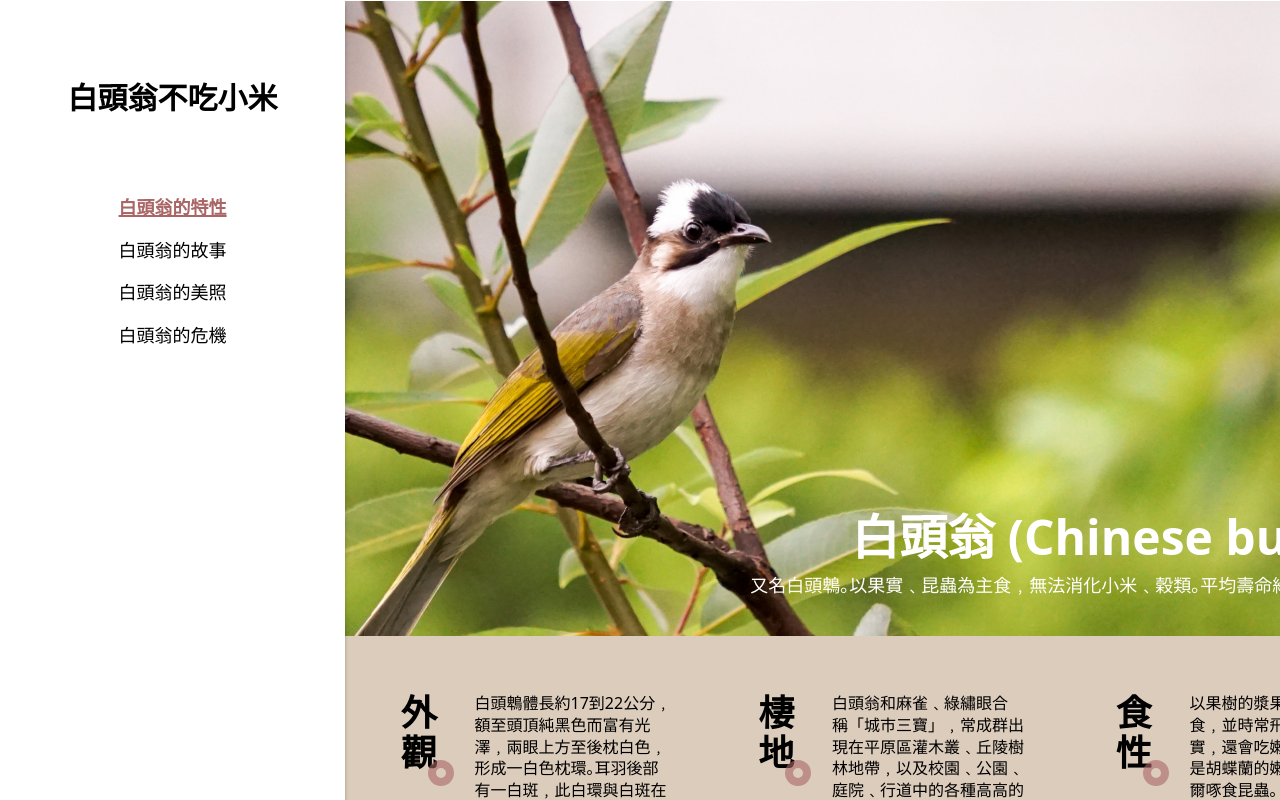
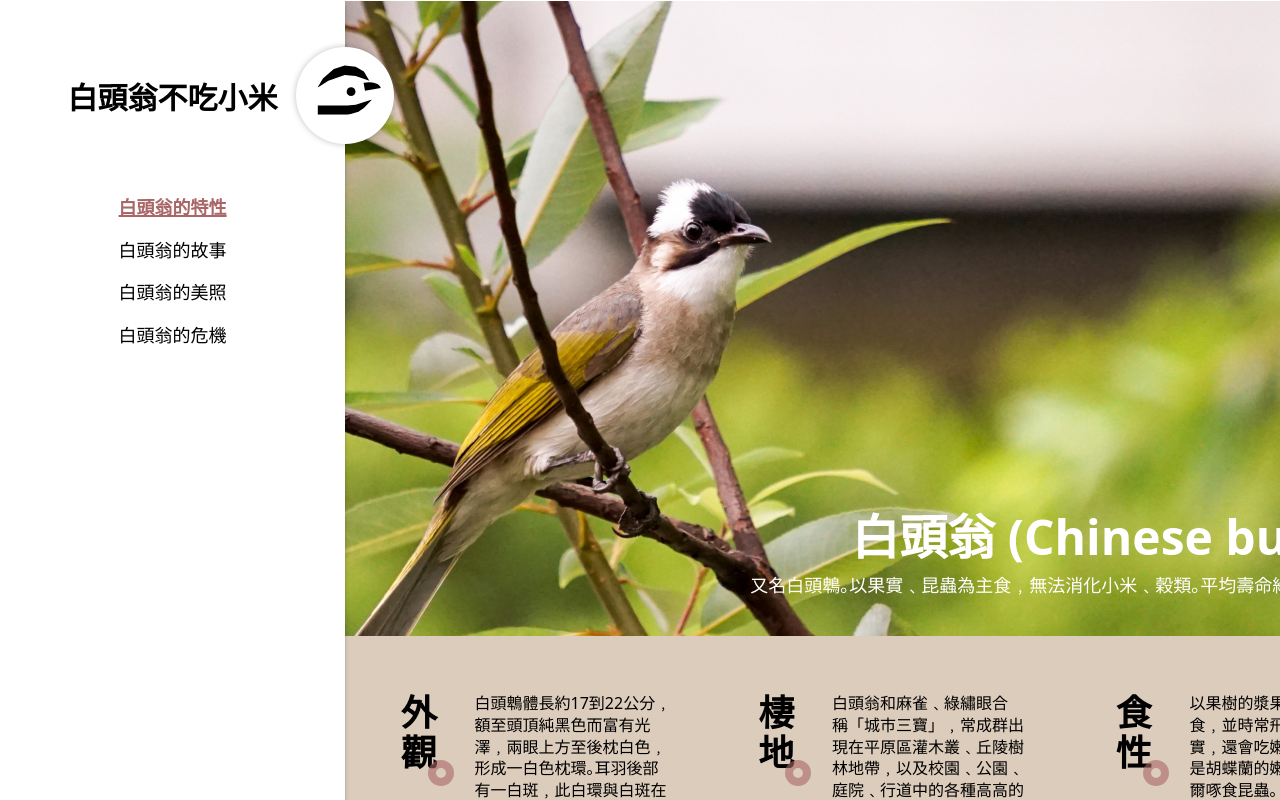
Before and after one commit to lemoncat0817/Vue3-BulBul, a Vue app: page / in a window 1280 px wide. Shown: the top 800 px of the page. Built offline with nearby package versions, Linux system fonts and the light colour scheme.

Commit message:
logo繪製完成

```diff
--- a/src/App.vue
+++ b/src/App.vue
@@ -1,5 +1,6 @@
 <template>
   <div class="layout">
+    <Logo class="layoutLogo" />
     <div class="layout-left">
       <SideBar class="layoutSideBar" />
     </div>
@@ -14,6 +15,7 @@
 import SideBar from './components/sidebar/index.vue'
 import Banner from './components/banner/index.vue'
 import Paragraphs from './components/paragraphs/index.vue'
+import Logo from './components/logo/index.vue'
 </script>
 
 
@@ -23,6 +25,20 @@ import Paragraphs from './components/paragraphs/index.vue'
   width: 1440px;
   height: 1002px;
   display: flex;
+}
+
+.layoutLogo {
+  position: absolute;
+  width: 97.56px;
+  height: 97.04px;
+  top: 47.31px;
+  left: 296.22px;
+  gap: 0px;
+  opacity: 0px;
+  z-index: 9999;
+  background: #fff;
+  box-shadow: 0px 0px 6px 0px #00000040;
+  border-radius: 50%;
 }
 
 .layout-left {
--- a/src/components/logo/index.vue
+++ b/src/components/logo/index.vue
@@ -1,6 +1,11 @@
 <template>
-  <div>
-    logo
+  <div class="logo">
+    <div class="bird">
+      <div class="birdHeaderTop"></div>
+      <div class="birdEye"></div>
+      <div class="birdMouth"></div>
+      <div class="birdHeaderBottom"></div>
+    </div>
   </div>
 </template>
 
@@ -8,4 +13,62 @@
 
 </script>
 
-<style scoped></style>
+<style scoped>
+.logo {
+  width: 100%;
+  height: 100%;
+  position: relative;
+}
+
+.bird {
+  width: 100%;
+  height: 100%;
+  transform: scale(0.8);
+}
+
+.birdHeaderTop {
+  width: 70%;
+  height: 30%;
+  background: black;
+  position: absolute;
+  left: 50%;
+  top: 25%;
+  transform: translate(-50%, -50%);
+  clip-path: polygon(50% 5%, 70% 10%, 85% 30%, 95% 70%, 70% 50%, 50% 45%, 20% 70%, 0% 100%, 10% 60%, 30% 20%);
+}
+
+.birdEye {
+  width: 12%;
+  height: 12%;
+  background: black;
+  position: absolute;
+  left: 58%;
+  top: 45%;
+  transform: translate(-50%, -50%);
+  border-radius: 50%;
+}
+
+.birdMouth {
+  width: 20%;
+  height: 10%;
+  background: black;
+  position: absolute;
+  left: 75%;
+  top: 32%;
+  transform: translate(-50%, -50%);
+  transform: rotate(-10deg);
+  border-top-right-radius: 100%;
+}
+
+.birdHeaderBottom {
+  width: 70%;
+  height: 20%;
+  background: black;
+  position: absolute;
+  left: 50%;
+  top: 65%;
+  transform: translate(-50%, -50%);
+  /* 1.上中 6.下中 順時針 */
+  clip-path: polygon(55% 40%, 70% 35%, 100% 0%, 85% 55%, 75% 80%, 55% 100%, 35% 100%, 0 100%, 0 40%, 30% 40%);
+}
+</style>
```
